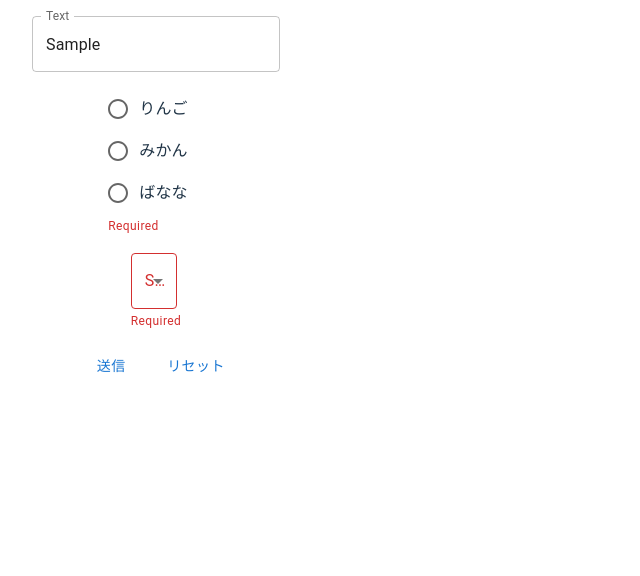
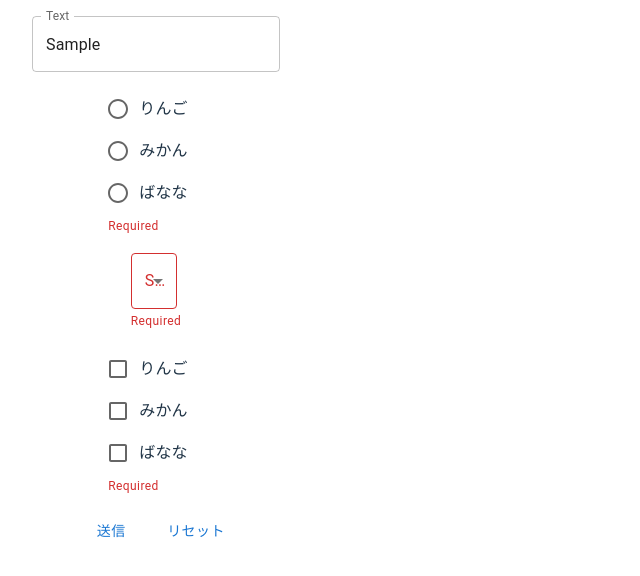
Before and after one commit to crypt0box/rhf-mui-practice, a React (Vite) app: page / in a window 1280 px wide. Both pictures are taken after typing "Sample" into the empty fields and a click on the button "送信". Shown: the top 576 px of the page, without its empty margins (0-640 px from the left). Built offline with nearby package versions, Linux system fonts and the light colour scheme.

Commit message:
feat: implement CheckboxGroup

```diff
--- a/src/App.tsx
+++ b/src/App.tsx
@@ -6,6 +6,7 @@ import { zodResolver } from "@hookform/resolvers/zod";
 import { RhfTextField } from "./components/RhfTextField";
 import { RhfRadioGroup } from "./components/RhfRadioGroup";
 import { RhfSelectForm } from "./components/RhfSelectForm";
+import { RhfCheckboxGroup } from "./components/RhfCheckboxGroup";
 
 const Form = styled("form")({
   display: "flex",
@@ -25,6 +26,7 @@ const schema = z.object({
   text: z.string().min(1, { message: "Required" }),
   radio: z.string().min(1, { message: "Required" }),
   select: z.string().min(1, { message: "Required" }),
+  checkbox: z.string().array().min(1, { message: "Required" }),
 });
 
 type Inputs = z.infer<typeof schema>;
@@ -33,6 +35,7 @@ const defaultValues: Inputs = {
   text: "",
   radio: "",
   select: "",
+  checkbox: [],
 };
 
 const props = [
@@ -67,6 +70,11 @@ function App() {
         control={control}
         selectPropsList={props}
       />
+      <RhfCheckboxGroup
+        name="checkbox"
+        control={control}
+        checkBoxPropsList={props}
+      />
       <Flex>
         <Button type="submit">送信</Button>
         <Button onClick={() => reset()}>リセット</Button>
--- /dev/null
+++ b/src/components/CheckboxGroup.tsx
@@ -0,0 +1,48 @@
+import React from "react";
+import {
+  Checkbox,
+  FormControlLabel,
+  FormGroup,
+  FormHelperText,
+} from "@mui/material";
+import type { FormGroupProps } from "@mui/material";
+
+type CheckboxProps = {
+  value: string;
+  label: string;
+};
+
+export type CheckboxGroupProps = FormGroupProps & {
+  inputRef?: FormGroupProps["ref"];
+  errorMessage?: string;
+  checkBoxPropsList: CheckboxProps[];
+  checkedValues: string[];
+};
+
+export const CheckboxGroup: React.FC<CheckboxGroupProps> = ({
+  inputRef,
+  checkBoxPropsList,
+  checkedValues,
+  errorMessage,
+  ...rest
+}) => {
+  return (
+    <div>
+      <FormGroup ref={inputRef} {...rest}>
+        {checkBoxPropsList.map((props) => (
+          <FormControlLabel
+            key={props.value}
+            control={
+              <Checkbox
+                value={props.value}
+                checked={checkedValues.includes(props.value)}
+              />
+            }
+            label={props.label}
+          />
+        ))}
+      </FormGroup>
+      {!!errorMessage && <FormHelperText error>{errorMessage}</FormHelperText>}
+    </div>
+  );
+};
--- /dev/null
+++ b/src/components/RhfCheckboxGroup.tsx
@@ -0,0 +1,50 @@
+import React from "react";
+import { DeepMap, FieldError, useController } from "react-hook-form";
+import type { FieldValues, UseControllerProps } from "react-hook-form";
+import { CheckboxGroup, CheckboxGroupProps } from "./CheckboxGroup";
+
+export type RhfCheckboxGroupProps<T extends FieldValues> = Omit<
+  CheckboxGroupProps,
+  "checkedValues"
+> &
+  UseControllerProps<T>;
+
+export const RhfCheckboxGroup = <T extends FieldValues>(
+  props: RhfCheckboxGroupProps<T>
+): JSX.Element => {
+  const { name, control } = props;
+  const {
+    field: { ref, onChange, value: checkedValues, ...rest },
+    formState: { errors },
+  } = useController<T>({ name, control });
+
+  const handleChange = (e: React.ChangeEvent<HTMLInputElement>) => {
+    let newCheckedValueList: string[] = [];
+    if (e.target.checked) {
+      // チェックボックスがチェックされた時、チェックされた値を重複値の無い配列に追加
+      newCheckedValueList = [...new Set([...checkedValues, e.target.value])];
+    } else {
+      // チェックボックスが外された時は、チェックが外された値を配列から削除
+      newCheckedValueList = [...checkedValues].filter(
+        (value) => value !== e.target.value
+      );
+    }
+    return newCheckedValueList;
+  };
+
+  return (
+    <CheckboxGroup
+      inputRef={ref}
+      onChange={(e: React.ChangeEvent<HTMLInputElement>) =>
+        onChange(handleChange(e))
+      }
+      {...rest}
+      checkBoxPropsList={props.checkBoxPropsList}
+      checkedValues={[...checkedValues]}
+      errorMessage={
+        errors[name] &&
+        `${(errors[name] as DeepMap<FieldValues, FieldError>).message}`
+      }
+    />
+  );
+};
```
